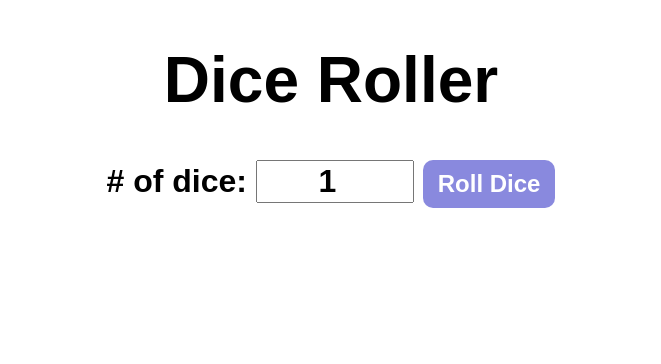
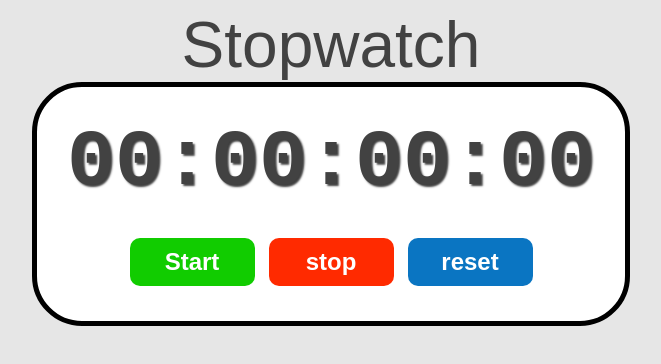
Before and after one commit to Lenkspoppy/Dice-roller-programe-version-2, a plain HTML site: page index.html in a window 1280 px wide. Shown: the whole page, without its empty margins (309-970 px from the left). Drawn offline with Linux system fonts and the light colour scheme.

Commit message:
initial commit

```diff
--- a/index.css
+++ b/index.css
@@ -1,33 +1,68 @@
-#container{
-    font-family: Arial, Helvetica, sans-serif;
-    text-align: center;
-    font-size: 2rem;
-    font-weight: bold;
+body{
+    display: flex;
+    flex-direction: column;
+    align-items: center;
+    background-color: hsl(0, 0%, 90%);
 }
 
-button{
-    font-size: 1.5rem;
-    padding: 10px 15px;
-    border-radius: 10px;
-    border: none;
-    background-color: hsla(240, 57%, 62%, 0.774);
-    color: white;
-    font-weight: bold;
-    cursor: pointer;
+#myH1{
+    font-size: 4rem;
+    font-family: "Arial", sans-serif;
+    color: hsl(0, 0%, 26%);
 }
 
-button:hover{
-    background-color:hsla(240, 24%, 60%, 0.774) ;
-
+#container{
+    display: flex;
+    flex-direction: column;
+    align-items: center;
+    padding: 30px;
+    border: 5px solid;
+    border-radius: 50px;
+    background-color: white;
 }
 
-input{
-    font-size: 2rem;
-    width: 150px;
-    text-align: center;
+#display{
+    font-size: 5rem;
+    font-family: monospace;
     font-weight: bold;
+    color: hsl(0, 0%, 26%);
+    text-shadow: 2px 2px 2px hsla(0, 0%, 0%, 0.753);
+    margin-bottom: 25px;
 }
 
-#diceImages{
-    scale: 0.7;
+#controls button{
+    font-size: 1.5rem;
+    font-weight: bold;
+    padding: 10px 20px;
+    margin: 5px;
+    min-width: 125px;
+    border: none;
+    border-radius: 10px;
+    cursor: pointer;
+    color: white;
+    transition: background-color 0.5s ease;
 }
+
+#startBtn{
+    background-color: hsl(115, 100%, 40%);
+}
+
+#startBtn:hover{
+    background-color: hsl(115, 100%, 30%);
+}
+
+#stopBtn{
+    background-color: hsl(10, 100%, 50%);
+}
+
+#stopBtn:hover{
+    background-color: hsl(10, 90%, 40%);
+}
+
+#resetBtn{
+    background-color: hsl(205, 90%, 40%);
+}
+
+#resetBtn:hover{
+    background-color: hsl(205, 100%, 30%);
+}
--- a/index.html
+++ b/index.html
@@ -8,16 +8,19 @@
 </head>
 <body>
 
-    <div id="container">
-        <h1>Dice Roller</h1>
-        <label for="numOfDice"> # of dice:</label>
-        <input type="number"  min="1" value="1" name="" id="numOfDice">
-        <button onclick="rollDice()">Roll Dice</button>
-        <div id="diceResult"></div>
-        <div id="diceImages"></div>
-    </div>
+   <div id="myH1">Stopwatch</div>
 
+   <div id="container">
+        <div id="display">
+            00:00:00:00
+        </div>
 
+        <div id="controls">
+            <button id="startBtn" onclick="start()">Start</button>
+            <button id="stopBtn"  onclick="stop()">stop</button>
+            <button id="resetBtn" onclick="reset()">reset</button>
+        </div>
+   </div>
 
     <script src="index.js"> </script>
 
--- a/index.js
+++ b/index.js
@@ -1,20 +1,53 @@
+
+const display = document.getElementById("display");
+let startTime = 0;
+let timer = null;
+let elapsedTime = 0;
+let isRunning = false;
+
+function start(){
+    if(!isRunning){
+        startTime = Date.now() - elapsedTime
+        timer = setInterval(update, 10)
+        isRunning = true;
+
+    }
+}
+
+function stop(){
+    if(isRunning){
+        clearInterval(timer);
+        isRunning = false;
+    }
+}
+
+function reset(){
+    startTime = 0;
+    clearInterval(timer);
+    elapsedTime = 0;
+
+    isRunning = false;
+    display.textContent = "00:00:00:00"
+
+}
+
+function update(){
+    const currentTime = Date.now()
+    elapsedTime = currentTime - startTime
+
+    let hours = Math.floor(elapsedTime / (1000 * 60 * 60 ))
+    let minutes = Math.floor(elapsedTime / (1000 * 60) % 60 )
+    let seconds = Math.floor(elapsedTime / 1000 % 60)
+    let milliseconds = Math.floor(elapsedTime % 1000 /10)
+
+    hours = String(hours).padStart(2, "0")
+    minutes = String(minutes).padStart(2, "0")
+    seconds = String(seconds).padStart(2, "0")
+    milliseconds = String(milliseconds).padStart(2, "0")
+
+    display.textContent = `${hours}:${minutes}:${seconds}:${milliseconds}`
 
 
-function rollDice(){
-    const numOfDice = document.getElementById("numOfDice").value;
-    const diceResult = document.getElementById("diceResult");
-    const diceImages = document.getElementById("diceImages");
-    const values = [];
-    const images = [];
 
-    for(let i = 0; i < numOfDice; i++){
-        const value = Math.floor(Math.random() * 6) + 1;
-        values.push(value);
-        images.push(`<img src = "Dice-images/${value}.webp">`);
-
-    }
-
-    diceResult.textContent = `dice:${values.join(', ')}`
-    diceImages.innerHTML = images.join('');
 
 }
```
Also changed, not shown: Dice-images/1.webp (deleted), Dice-images/2.webp (deleted), Dice-images/3.webp (deleted), Dice-images/4.webp (deleted), Dice-images/5.webp (deleted), Dice-images/6.webp (deleted).
